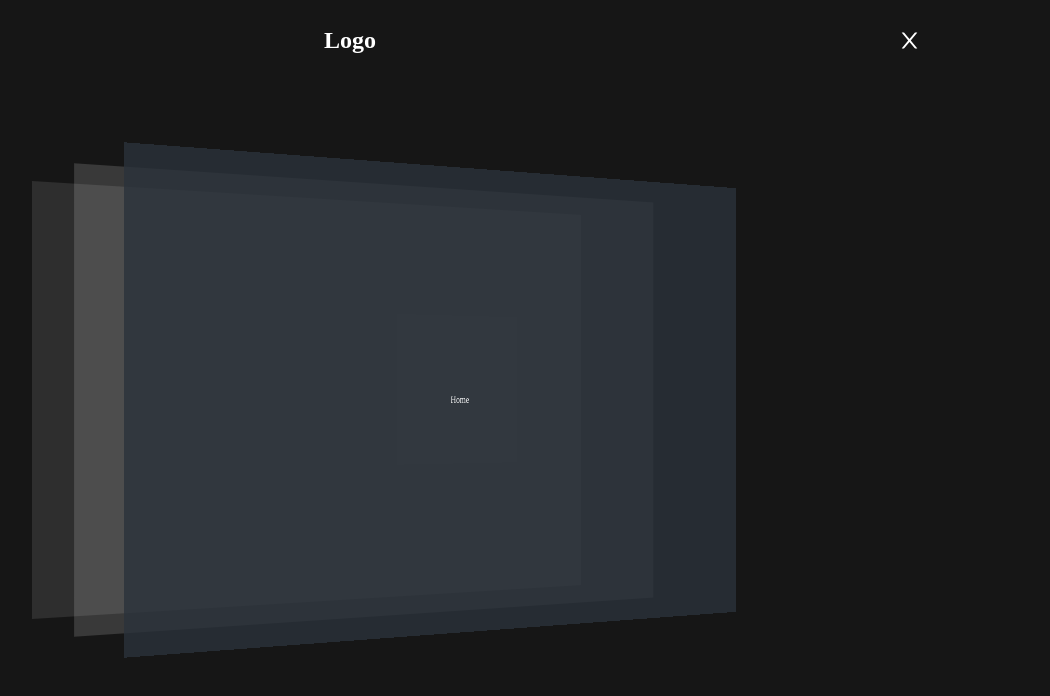
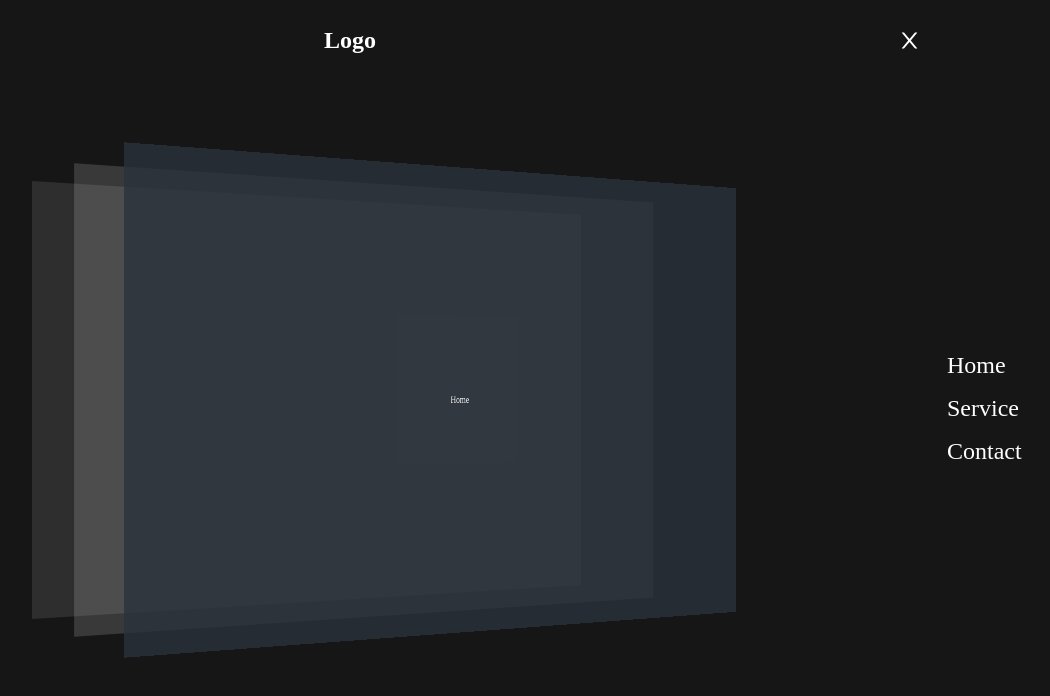
Before and after one commit to slobbie/portfolio-WebSite, a React (Create React App) app: page / in a window 1280 px wide. Both pictures are taken after a click on the element 922 px from the left and 40 px from the top of the page. Shown: the top 696 px of the page, without its empty margins (13-1063 px from the left). Built offline with nearby package versions, Linux system fonts and the light colour scheme.

Commit message:
:sparkles:  Feat menu animation 추가

```diff
--- a/package.json
+++ b/package.json
@@ -16,6 +16,7 @@
     "react-icons": "^4.4.0",
     "react-router-dom": "^6.3.0",
     "react-scripts": "5.0.1",
+    "recoil": "^0.7.4",
     "styled-components": "^5.3.5",
     "typescript": "^4.4.2",
     "web-vitals": "^2.1.0"
--- a/src/App.tsx
+++ b/src/App.tsx
@@ -33,7 +33,7 @@ const GlobalStyle = createGlobalStyle`
  ul,nav, section {
   margin: 0;
  }
- ul{
+ ul, li{
   list-style: none;
   padding: 0;
  }
--- /dev/null
+++ b/src/atom.ts
@@ -0,0 +1,6 @@
+import { atom } from 'recoil';
+
+export const ToggleValue = atom({
+  key: 'Toggle',
+  default: false,
+});
--- a/src/components/Menu.tsx
+++ b/src/components/Menu.tsx
@@ -1,7 +1,76 @@
-import React from 'react';
+import React, { useEffect } from 'react';
+import { Link, useNavigate } from 'react-router-dom';
+import { useRecoilState, useRecoilValue } from 'recoil';
+import styled from 'styled-components';
+import { ToggleValue } from '../atom';
 
 const Menu = () => {
-  return <div>menu</div>;
+  const active = useRecoilValue(ToggleValue);
+  const [toggle, setToggle] = useRecoilState(ToggleValue);
+  const Navigate = useNavigate();
+  useEffect(() => {
+    setToggle(false);
+  }, [Navigate]);
+  return (
+    <Container className={active ? 'active' : ''}>
+      <Li onClick={() => Navigate('/')}>Home</Li>
+      <Li>
+        <Link to='/service'>Service</Link>
+      </Li>
+      <Li>
+        <Link to='/contact'>Contact</Link>
+      </Li>
+    </Container>
+  );
 };
 
 export default Menu;
+
+const Container = styled.div`
+  position: absolute;
+  top: 0;
+  right: 0;
+  height: 100vh;
+  width: 25%;
+  display: flex;
+  align-items: flex-start;
+  justify-content: center;
+  flex-direction: column;
+  opacity: 0;
+  visibility: hidden;
+  transform: translateX(100px);
+  transition: 0.5s ease-in-out;
+  &.active {
+    opacity: 1;
+    visibility: visible;
+    transform: translateX(0);
+  }
+`;
+
+const Li = styled.div`
+  font-size: 1.5rem;
+  position: relative;
+  transition: 0.3s ease-in-out;
+  margin-top: 1rem;
+  &::before {
+    content: '';
+    position: absolute;
+    left: 0;
+    top: 50%;
+    transform: translateY(-50%);
+    height: 5px;
+    width: 0;
+    background-color: #fff;
+    transition: 0.3s ease-in-out;
+  }
+  &:hover {
+    padding-left: 24px;
+  }
+  &:hover::before {
+    width: 15px;
+  }
+`;
+
+// const Container = styled.div``
+
+// const Container = styled.div``
--- a/src/index.tsx
+++ b/src/index.tsx
@@ -1,6 +1,7 @@
 import React from 'react';
 import ReactDOM from 'react-dom/client';
 import { BrowserRouter } from 'react-router-dom';
+import { RecoilRoot } from 'recoil';
 import App from './App';
 
 const root = ReactDOM.createRoot(
@@ -8,6 +9,8 @@ const root = ReactDOM.createRoot(
 );
 root.render(
   <BrowserRouter>
-    <App />
+    <RecoilRoot>
+      <App />
+    </RecoilRoot>
   </BrowserRouter>
 );
--- a/src/layout/Header.tsx
+++ b/src/layout/Header.tsx
@@ -1,23 +1,26 @@
-import React, { useState } from 'react';
+import React, { Dispatch, SetStateAction } from 'react';
 import styled from 'styled-components';
 import { AiOutlineMenu, AiOutlineClose } from 'react-icons/ai';
+import { useRecoilState, useRecoilValue } from 'recoil';
+import { ToggleValue } from '../atom';
+import { Link } from 'react-router-dom';
 
-interface props {
+export interface props {
   onToggle: () => void;
-  active: boolean;
+  active?: boolean;
+  setActive?: Dispatch<SetStateAction<boolean>>;
 }
 
-const Header = ({ onToggle, active }: props) => {
-  // const [active, setActive] = useState<boolean>(false);
-
-  console.log(active);
-
+const Header = ({ onToggle }: props) => {
+  const toggle = useRecoilValue(ToggleValue);
   return (
     <Container>
       <Content>
-        <Logo>Logo</Logo>
+        <Logo>
+          <Link to='/'>Logo</Link>
+        </Logo>
         <Toggle onClick={() => onToggle()}>
-          {active ? (
+          {toggle ? (
             <AiOutlineClose className='closeIcon' />
           ) : (
             <AiOutlineMenu className='menuIcon' />
--- a/src/layout/Mainlayout.tsx
+++ b/src/layout/Mainlayout.tsx
@@ -1,11 +1,13 @@
-import React, { useState } from 'react';
+import React, { useEffect, useState } from 'react';
 import { Outlet } from 'react-router-dom';
+import { useRecoilState } from 'recoil';
 import styled, { keyframes } from 'styled-components';
+import { ToggleValue } from '../atom';
 import Menu from '../components/Menu';
 import Header from './Header';
 
 const Mainlayout = () => {
-  const [active, setActive] = useState<boolean>(false);
+  const [active, setActive] = useRecoilState(ToggleValue);
 
   const onToggle = () => {
     setActive(!active);
@@ -13,7 +15,7 @@ const Mainlayout = () => {
 
   return (
     <Container className={active ? 'active' : 'noneActive'}>
-      <Header onToggle={onToggle} active={active} />
+      <Header onToggle={onToggle} />
       <MainContainer className='main-container'>
         <Main className='main'>
           <Content>
@@ -23,7 +25,7 @@ const Mainlayout = () => {
           </Content>
         </Main>
       </MainContainer>
-      {/* <Menu /> */}
+      <Menu />
     </Container>
   );
 };
```
Also changed, not shown: 1 other file (tests, documents, lock files or other folders).
